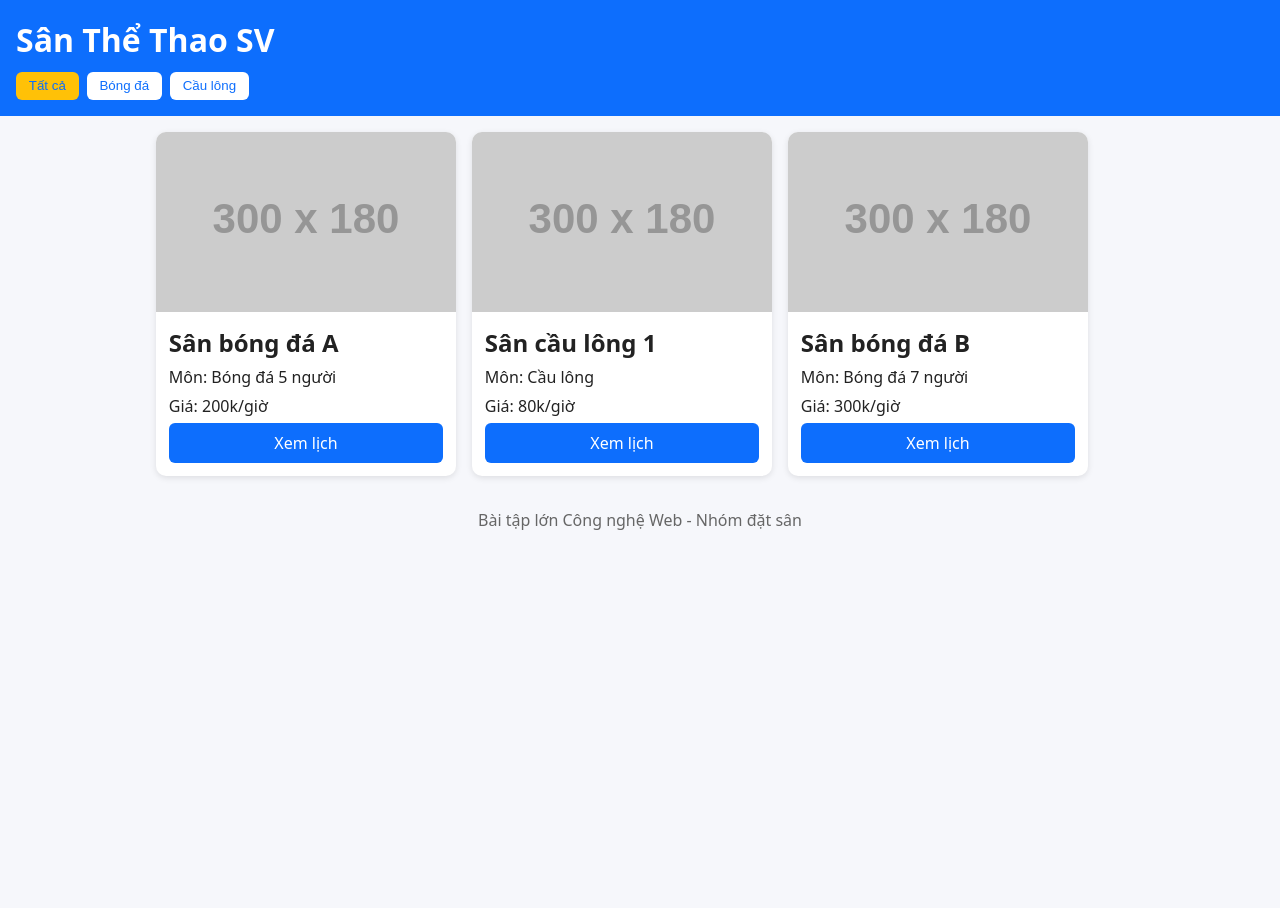
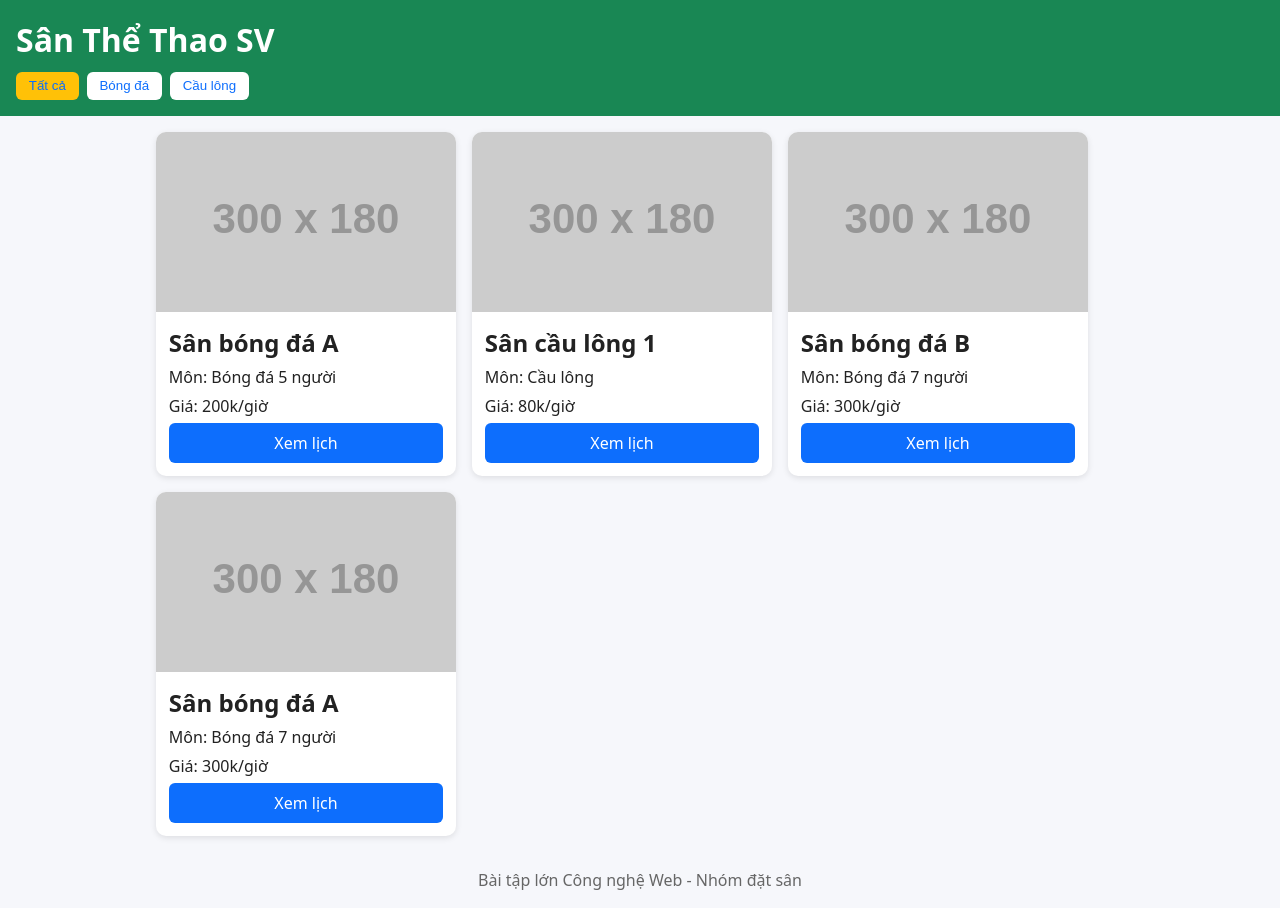
Before and after one commit to SimSoL01/web-dat-san, a plain HTML site: page index.html in a window 1280 px wide. Before the commit the page ends 800 px from the top, so only its background shows below. Drawn offline with Linux system fonts and the light colour scheme; placeholder pictures from the web are drawn by us.

Commit message:
tìm hiểu html css và thêm sửa 1 chút để hiểu ro 1 ti

```diff
--- a/css/style.css
+++ b/css/style.css
@@ -2,7 +2,7 @@
 * { box-sizing: border-box; margin: 0; padding: 0; }
 body { font-family: system-ui, sans-serif; line-height: 1.5; background: #f6f7fb; color: #222; }
 
-header { background: #0d6efd; color: white; padding: 1rem; }
+header { background: #198754; color: white; padding: 1rem; }
 header h1 { margin-bottom: 0.5rem; }
 nav { display: flex; gap: 0.5rem; }
 nav button { padding: 0.4rem 0.8rem; border: none; border-radius: 6px; background: white; color: #0d6efd; cursor: pointer; }
--- a/index.html
+++ b/index.html
@@ -48,6 +48,16 @@
           <a href="detail.html?id=3" class="btn">Xem lịch</a>
         </div>
       </article>
+
+      <article class="court-card">
+        <img src="https://via.placeholder.com/300x180?text=San+3" alt="Sân bóng đá A">
+        <div class="info">
+          <h2>Sân bóng đá A</h2>
+          <p>Môn: Bóng đá 7 người</p>
+          <p>Giá: 300k/giờ</p>
+          <a href="detail.html?id=3" class="btn">Xem lịch</a>
+        </div>
+      </article>
     </section>
   </main>
 
```
Also changed, not shown: detail.html (+1 -0 lines), 1 other file.
